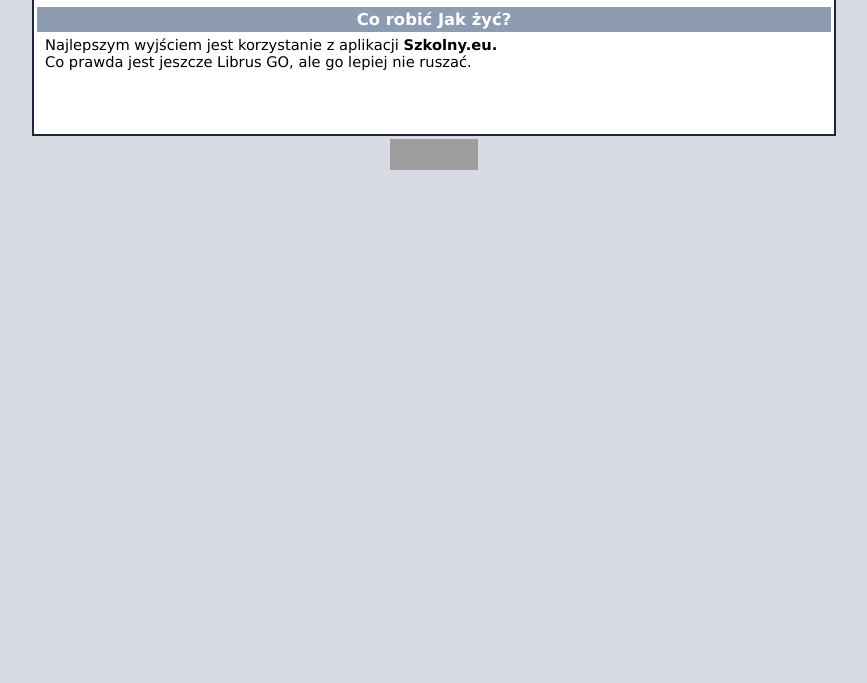
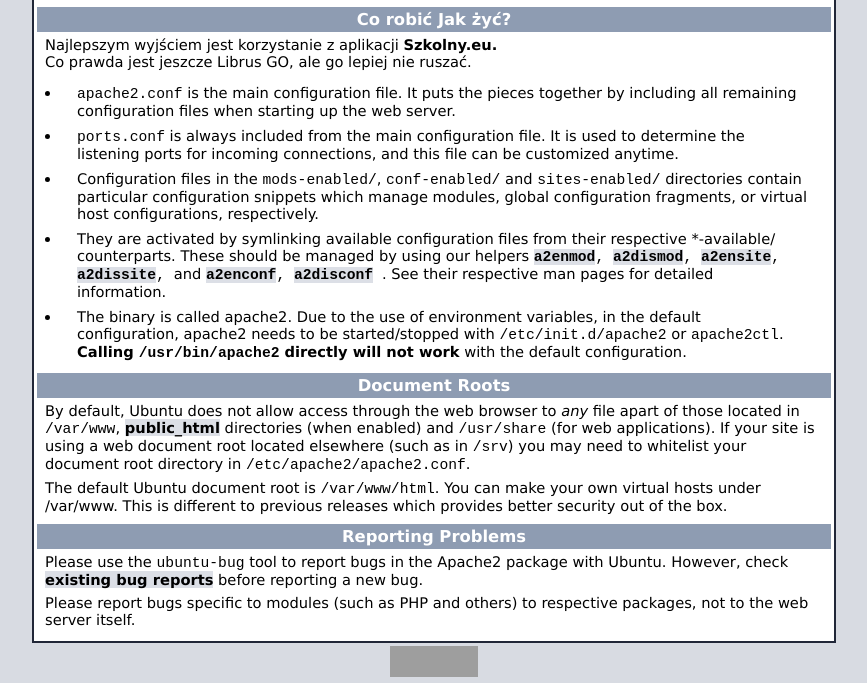
Before and after one commit to rotkiW285/czylibrusapojebalo, a plain HTML site: page index.html in a window 1280 px wide. Shown: the part 176-859 px from the top of the page, without its empty margins (206-1073 px from the left). Before the commit the page ends 800 px from the top, so only its background shows below. Drawn offline with Linux system fonts and the light colour scheme; grey boxes are pictures that could not be loaded.

Commit message:
Update index.html

```diff
--- a/index.html
+++ b/index.html
@@ -1,10 +1,12 @@
-<!DOCTYPE html PUBLIC "-//W3C//DTD XHTML 1.0 Transitional//EN" "http://www.w3.org/TR/xhtml1/DTD/xhtml1-transitional.dtd">
+<!DOCTYPE html
+  PUBLIC "-//W3C//DTD XHTML 1.0 Transitional//EN" "http://www.w3.org/TR/xhtml1/DTD/xhtml1-transitional.dtd">
 <html xmlns="http://www.w3.org/1999/xhtml">
 <!--
     Modified from the Debian original for Ubuntu
     Last updated: 2014-03-19
     See: https://launchpad.net/bugs/1288690
   -->
+
 <head>
   <meta http-equiv="Content-Type" content="text/html; charset=UTF-8" />
   <title>Apache2 Ubuntu Default Page: It works!</title>
@@ -14,7 +16,8 @@
       padding: 0px 0px 0px 0px;
     }
 
-  body, html {
+    body,
+    html {
       padding: 3px 3px 3px 3px;
 
       background-color: #D8DBE2;
@@ -125,7 +128,8 @@
       margin-bottom: 6px;
     }
 
-  div.content_section_text ul, div.content_section_text li {
+    div.content_section_text ul,
+    div.content_section_text li {
       padding: 4px 8px 4px 16px;
     }
 
@@ -185,14 +189,14 @@
       color: #DCDFE6;
     }
 
-  div.validator {
-  }
+    div.validator {}
   </style>
 </head>
+
 <body>
   <div class="main_page">
     <div class="page_header floating_element">
-        <img src="logo.png" alt="Ubuntu Logo" class="floating_element"/>
+      <img src="logo.png" alt="Ubuntu Logo" class="floating_element" />
       <span class="floating_element">
         Oczywiście że tak!
       </span>
@@ -241,26 +245,102 @@
         <p>
 
         </p>
-          <ul style="color: white;">
+        <ul>
           <li>
             <tt>apache2.conf</tt> is the main configuration
             file. It puts the pieces together by including all remaining configuration
             files when starting up the web server.
           </li>
+
+          <li>
+            <tt>ports.conf</tt> is always included from the
+            main configuration file. It is used to determine the listening ports for
+            incoming connections, and this file can be customized anytime.
+          </li>
+
+          <li>
+            Configuration files in the <tt>mods-enabled/</tt>,
+            <tt>conf-enabled/</tt> and <tt>sites-enabled/</tt> directories contain
+            particular configuration snippets which manage modules, global configuration
+            fragments, or virtual host configurations, respectively.
+          </li>
+
+          <li>
+            They are activated by symlinking available
+            configuration files from their respective
+            *-available/ counterparts. These should be managed
+            by using our helpers
+            <tt>
+              <a href="http://manpages.debian.org/cgi-bin/man.cgi?query=a2enmod">a2enmod</a>,
+              <a href="http://manpages.debian.org/cgi-bin/man.cgi?query=a2dismod">a2dismod</a>,
+            </tt>
+            <tt>
+              <a href="http://manpages.debian.org/cgi-bin/man.cgi?query=a2ensite">a2ensite</a>,
+              <a href="http://manpages.debian.org/cgi-bin/man.cgi?query=a2dissite">a2dissite</a>,
+            </tt>
+            and
+            <tt>
+              <a href="http://manpages.debian.org/cgi-bin/man.cgi?query=a2enconf">a2enconf</a>,
+              <a href="http://manpages.debian.org/cgi-bin/man.cgi?query=a2disconf">a2disconf</a>
+            </tt>. See their respective man pages for detailed information.
+          </li>
+
+          <li>
+            The binary is called apache2. Due to the use of
+            environment variables, in the default configuration, apache2 needs to be
+            started/stopped with <tt>/etc/init.d/apache2</tt> or <tt>apache2ctl</tt>.
+            <b>Calling <tt>/usr/bin/apache2</tt> directly will not work</b> with the
+            default configuration.
+          </li>
         </ul>
       </div>
 
+      <div class="section_header">
+        <div id="docroot"></div>
+        Document Roots
+      </div>
 
+      <div class="content_section_text">
+        <p>
+          By default, Ubuntu does not allow access through the web browser to
+          <em>any</em> file apart of those located in <tt>/var/www</tt>,
+          <a href="http://httpd.apache.org/docs/2.4/mod/mod_userdir.html">public_html</a>
+          directories (when enabled) and <tt>/usr/share</tt> (for web
+          applications). If your site is using a web document root
+          located elsewhere (such as in <tt>/srv</tt>) you may need to whitelist your
+          document root directory in <tt>/etc/apache2/apache2.conf</tt>.
+        </p>
+        <p>
+          The default Ubuntu document root is <tt>/var/www/html</tt>. You
+          can make your own virtual hosts under /var/www. This is different
+          to previous releases which provides better security out of the box.
+        </p>
+      </div>
 
-
-
-
+      <div class="section_header">
+        <div id="bugs"></div>
+        Reporting Problems
+      </div>
+      <div class="content_section_text">
+        <p>
+          Please use the <tt>ubuntu-bug</tt> tool to report bugs in the
+          Apache2 package with Ubuntu. However, check <a
+            href="https://bugs.launchpad.net/ubuntu/+source/apache2">existing
+            bug reports</a> before reporting a new bug.
+        </p>
+        <p>
+          Please report bugs specific to modules (such as PHP and others)
+          to respective packages, not to the web server itself.
+        </p>
+      </div>
     </div>
   </div>
   <div class="validator">
     <p>
-      <a href="http://validator.w3.org/check?uri=referer"><img src="http://www.w3.org/Icons/valid-xhtml10" alt="Valid XHTML 1.0 Transitional" height="31" width="88" /></a>
+      <a href="http://validator.w3.org/check?uri=referer"><img src="http://www.w3.org/Icons/valid-xhtml10"
+          alt="Valid XHTML 1.0 Transitional" height="31" width="88" /></a>
     </p>
   </div>
 </body>
+
 </html>
```
Lines whose indentation alone changed are shown as unchanged.
